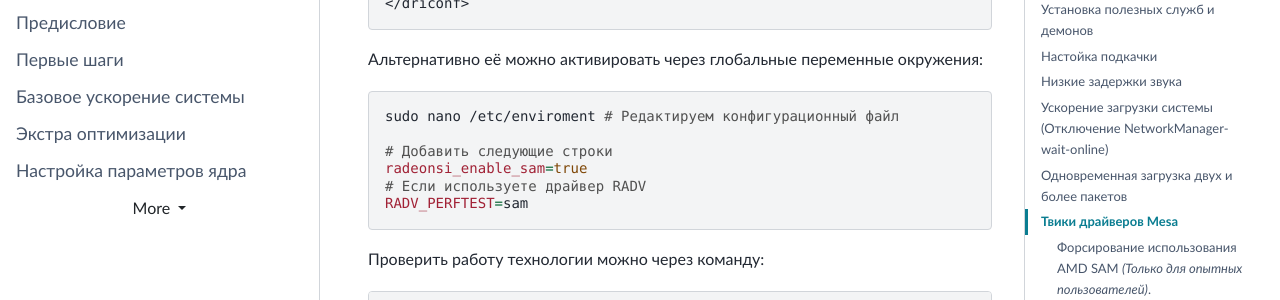
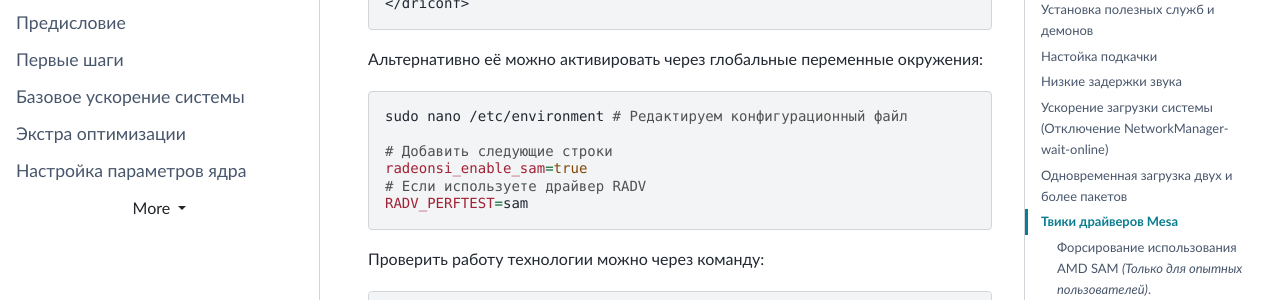
Before and after one commit to ventureoo/ARU, a Sphinx documentation site: the page built from docs/source/generic-system-acceleration.rst, in a window 1280 px wide and 900 px high, scrolled down 12065 px. Shown: the part 152-452 px from the top of the window. Built offline with Sphinx 7.4.7 and the PyData theme 0.15.4, drawn with Linux system fonts in a browser that asks for light colours.

Commit message:
generic-system-acceleration: Fix typo

```diff
--- a/docs/source/generic-system-acceleration.rst
+++ b/docs/source/generic-system-acceleration.rst
@@ -560,7 +560,7 @@ AMD и требует новейших комплектующих для обе
 
 Альтернативно её можно активировать через глобальные переменные окружения::
 
-  sudo nano /etc/enviroment # Редактируем конфигурационный файл
+  sudo nano /etc/environment # Редактируем конфигурационный файл
 
   # Добавить следующие строки
   radeonsi_enable_sam=true
```
Also changed, not shown: README.md (+2 -0 lines).
